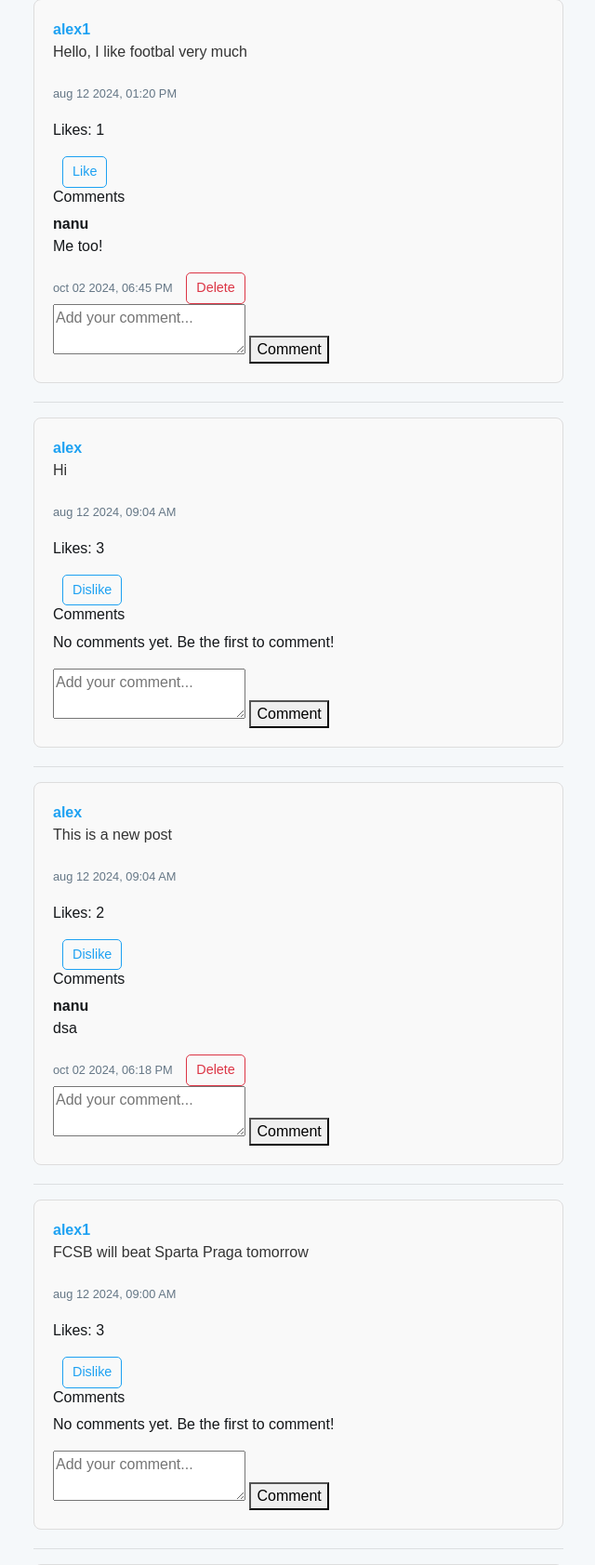
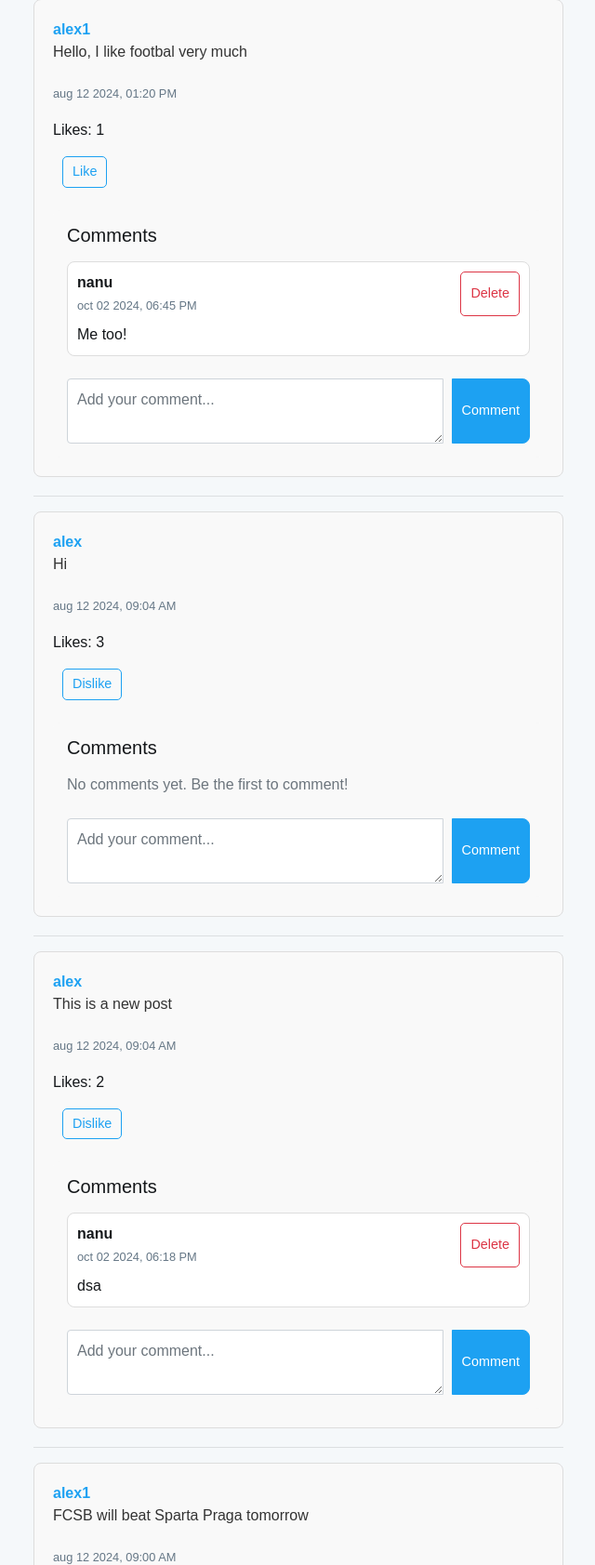
Before and after one commit to Nanu25/Our-Social-Network, a Django app: page / in a window 1280 px wide. Shown: the part 164-1847 px from the top of the page at 93% size, without its empty margins (319-959 px from the left). Run offline with Django 3.2, Linux system fonts and the light colour scheme; a user stored in the database is signed in; data comes from the database, SQL or seed files in the repository; both versions use the stored data as it was after the commit; some libraries are stand-ins or nearby versions.

Commit message:
comments and delete done design

```diff
--- a/network/static/network/styles.css
+++ b/network/static/network/styles.css
@@ -368,3 +368,27 @@ a:hover {
         margin-right: 7rem;  /* Further adjust for smaller devices */
     }
 }
+
+.comments-section {
+    background-color: #f9f9f9;
+    padding: 15px;
+    border-radius: 8px;
+}
+
+.card {
+    background-color: #fff;
+    border: 1px solid #ddd;
+    border-radius: 8px;
+}
+
+.card-body {
+    padding: 10px;
+}
+
+textarea {
+    border-radius: 8px;
+}
+
+#comment-form button {
+    border-radius: 0 8px 8px 0;
+}
--- a/network/templates/network/index.html
+++ b/network/templates/network/index.html
@@ -19,32 +19,44 @@
                     <button class="btn btn-sm btn-outline-primary like-btn" data-post-id="{{ post.id }}">Like</button>
                 {% endif %}
 
-                 <div class="comments-section">
-                    <h6>Comments</h6>
+                <div class="comments-section mt-4">
+                    <h5 class="mb-3">Comments</h5>
+
+                    <div class="comments-list">
                         {% for comment in post.post_comments.all %}
-                          <div class="comment" id="comment-{{ comment.id }}">
-                            <strong>{{ comment.user.username }}</strong>
-                            <p>{{ comment.content }}</p>
+                            <div class="card mb-3" id="comment-{{ comment.id }}">
+                                <div class="card-body">
+                                    <div class="d-flex justify-content-between">
+                                        <div>
+                                            <strong>{{ comment.user.username }}</strong> <br>
                                             <small>{{ comment.timestamp|date:"b d Y, h:i A" }}</small>
-
+                                        </div>
                                         {% if comment.user == request.user %}
                                             <button class="btn btn-sm btn-outline-danger delete-comment-btn" data-comment-id="{{ comment.id }}">
                                                 Delete
                                             </button>
                                         {% endif %}
                                     </div>
+                                    <p class="mt-2 mb-0">{{ comment.content }}</p>
+                                </div>
+                            </div>
+                        {% empty %}
+                            <p class="text-muted">No comments yet. Be the first to comment!</p>
+                        {% endfor %}
+                    </div>
 
-                    {% empty %}
-                        <p>No comments yet. Be the first to comment!</p>
-                    {% endfor %}
+                    <!-- Comment form -->
+                    <form id="comment-form" method="POST" action="{% url 'add_comment' post.id %}" class="mt-4">
+                        {% csrf_token %}
+                        <div class="input-group">
+                            <textarea class="form-control" name="content" placeholder="Add your comment..." rows="2" required></textarea>
+                            <div class="input-group-append">
+                                <button class="btn btn-primary" type="submit">Comment</button>
+                            </div>
+                        </div>
+                    </form>
+                </div>
 
-                 <form id="comment-form" method="POST" action="{% url 'add_comment' post.id %}">
-                    {% csrf_token %}
-                    <textarea name="content" placeholder="Add your comment..." required></textarea>
-                    <button type="submit">Comment</button>
-                </form>
-
-                </div>
 
             {% endif %}
         </div>
```
Also changed, not shown: network/templates/network/layout.html (+61 -0 lines), db.sqlite3. Lines whose indentation alone changed are shown as unchanged.
